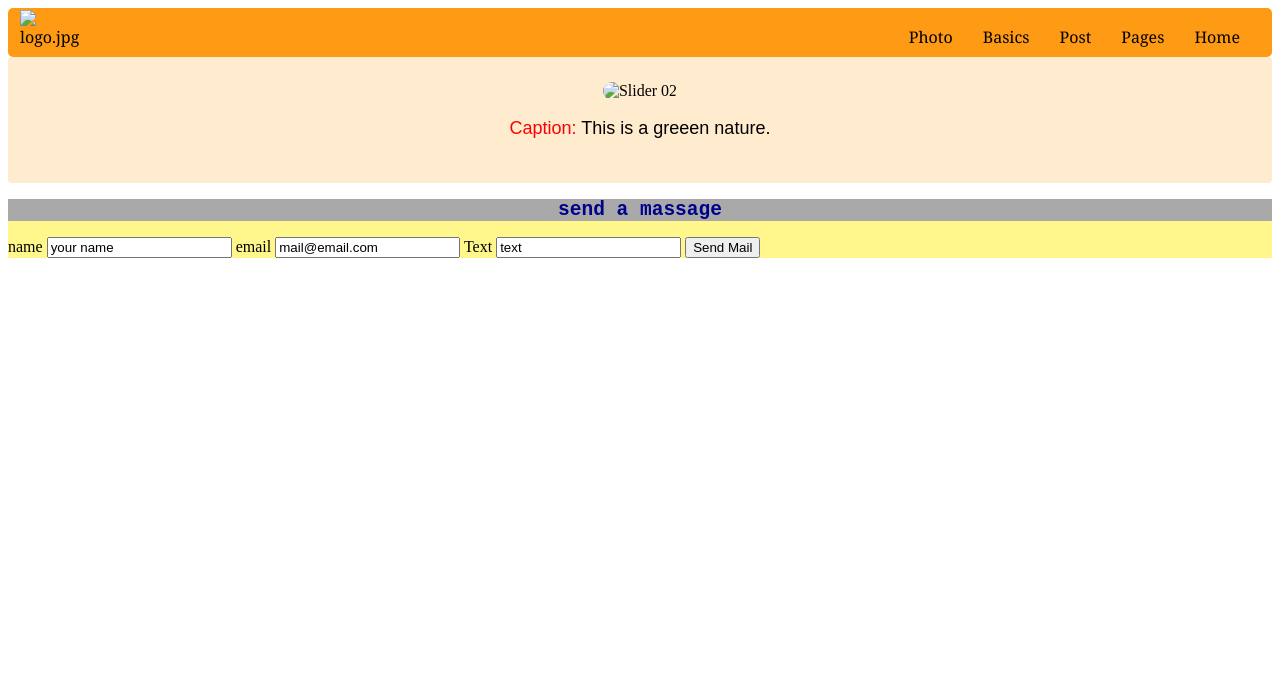
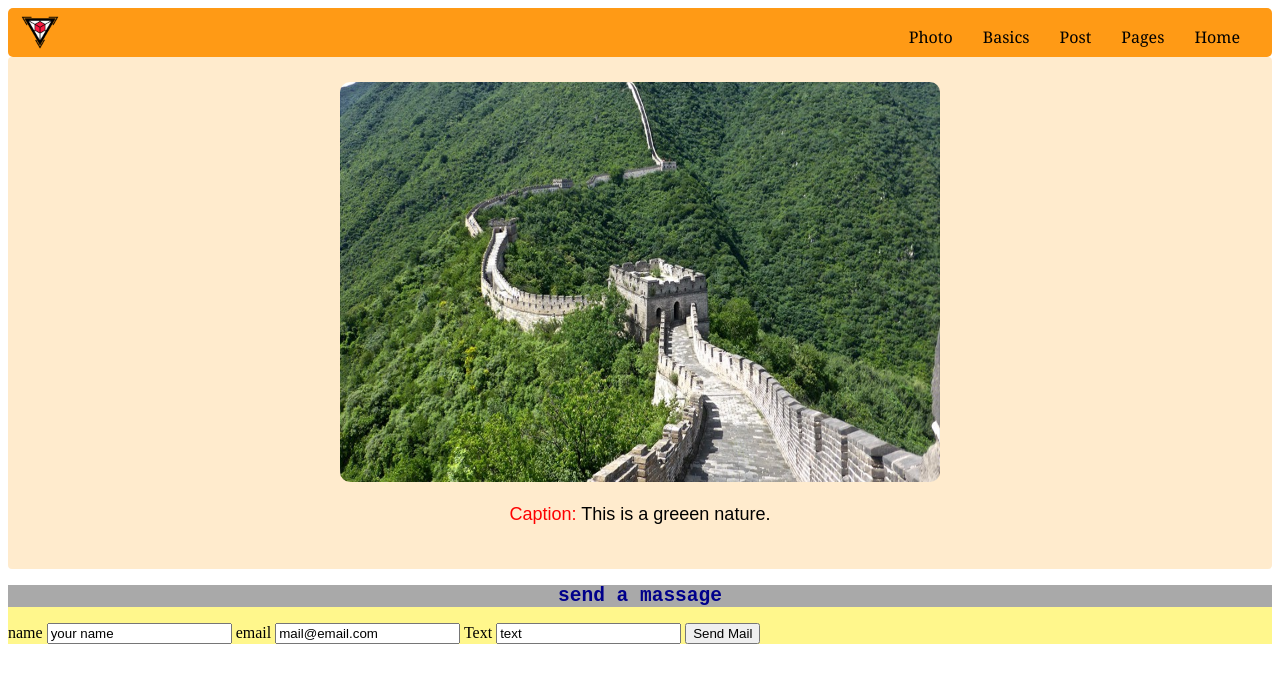
Before and after one commit to gazisharinmostafiz/html, a plain HTML site: page index.html in a window 1280 px wide. Drawn offline with Linux system fonts and the light colour scheme.

Commit message:
pciture added

```diff
--- a/index.html
+++ b/index.html
@@ -12,7 +12,7 @@
     <header>
             <div class="nav-bar">
                 <div id="header-logo">
-                    <img src="../Projects - PG/img/logo.jpg" alt="logo.jpg" width="40px" height"40px">
+                    <img src="img/logo.jpg" alt="logo.jpg" width="40px" height"40px">
                 </div>
                     <div >
                         <nav>
@@ -29,7 +29,7 @@
             </div>
     </header>
         <div class="slider">
-            <img src="../Projects - PG/img/slider/slider01.jpg" alt="Slider 02" width="600px" height="400px" id="img-design">
+            <img src="img/slider/slider01.jpg" alt="Slider 02" width="600px" height="400px" id="img-design">
             <p><span id="text-center">Caption: </span>This is a greeen nature.</p>
         </div>
         <div class="container">
```
